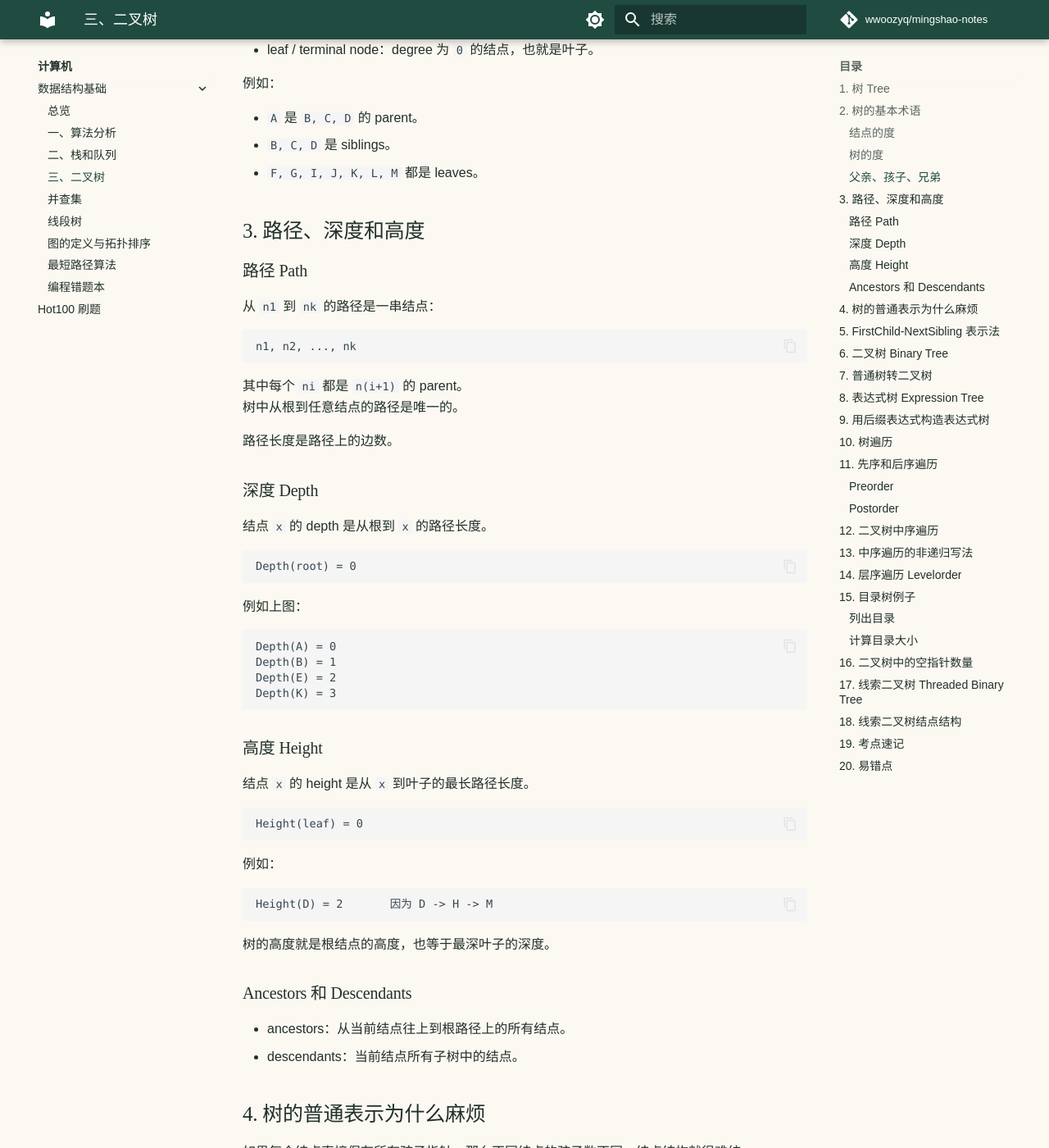
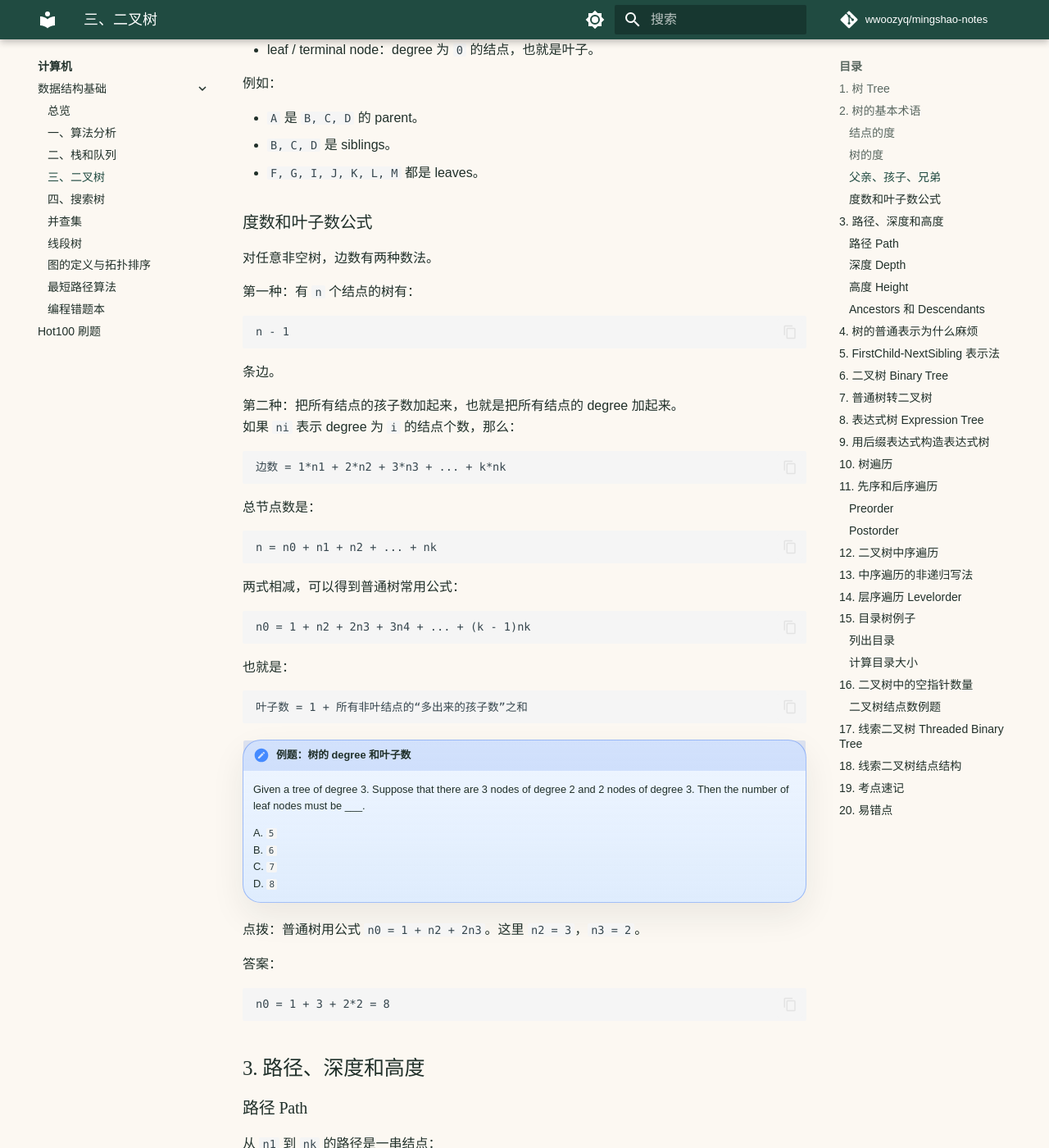
Before and after one commit to wwoozyq/mingshao-notes, an MkDocs documentation site: the page built from docs/computer/fds/binary-trees.md, in a window 1280 px wide and 1400 px high, scrolled down 1496 px. Shown: the whole window at 82% size. Built offline with MkDocs 1.6.1 and Material for MkDocs 9.7.7, drawn with Linux system fonts in a browser that asks for light colours; comment, search, counter and statistics services are not loaded; some of the changed text lies outside the part shown.

Commit message:
Add FDS search tree notes

````diff
--- a/docs/computer/fds/binary-trees.md
+++ b/docs/computer/fds/binary-trees.md
@@ -64,6 +64,60 @@ degree(tree) = 3
 - `A` 是 `B, C, D` 的 parent。
 - `B, C, D` 是 siblings。
 - `F, G, I, J, K, L, M` 都是 leaves。
+
+### 度数和叶子数公式
+
+对任意非空树，边数有两种数法。
+
+第一种：有 `n` 个结点的树有：
+
+```text
+n - 1
+```
+
+条边。
+
+第二种：把所有结点的孩子数加起来，也就是把所有结点的 degree 加起来。
+如果 `ni` 表示 degree 为 `i` 的结点个数，那么：
+
+```text
+边数 = 1*n1 + 2*n2 + 3*n3 + ... + k*nk
+```
+
+总节点数是：
+
+```text
+n = n0 + n1 + n2 + ... + nk
+```
+
+两式相减，可以得到普通树常用公式：
+
+```text
+n0 = 1 + n2 + 2n3 + 3n4 + ... + (k - 1)nk
+```
+
+也就是：
+
+```text
+叶子数 = 1 + 所有非叶结点的“多出来的孩子数”之和
+```
+
+!!! homework "例题：树的 degree 和叶子数"
+
+    Given a tree of degree 3. Suppose that there are 3 nodes of degree 2 and 2 nodes of degree 3. Then the number of leaf nodes must be ___.
+
+    A. `5`
+    B. `6`
+    C. `7`
+    D. `8`
+
+点拨：普通树用公式 `n0 = 1 + n2 + 2n3`。这里 `n2 = 3`，`n3 = 2`。
+
+答案：
+
+```text
+n0 = 1 + 3 + 2*2 = 8
+```
 
 ## 3. 路径、深度和高度
 
@@ -576,6 +630,27 @@ n - 1
 这说明普通二叉树里有很多空指针域。
 线索二叉树就是想利用这些空指针。
 
+### 二叉树结点数例题
+
+!!! homework "例题：二叉树是否存在"
+
+    There exists a binary tree with `2016` nodes in total, and with `16` nodes having only one child.
+
+    判断这句话是否正确。
+
+点拨：二叉树满足 `n0 = n2 + 1`，且 `n = n0 + n1 + n2`。已知 `n = 2016`，`n1 = 16`。
+
+答案：
+
+```text
+n0 = n2 + 1
+2016 = n0 + 16 + n2
+2016 = (n2 + 1) + 16 + n2
+1999 = 2n2
+```
+
+`n2 = 999.5` 不是整数，所以这样的二叉树不存在。原命题是 false。
+
 ## 17. 线索二叉树 Threaded Binary Tree
 
 线索二叉树把部分空指针替换成遍历意义上的前驱/后继指针。
--- a/mkdocs.yml
+++ b/mkdocs.yml
@@ -84,6 +84,7 @@ nav:
       - 一、算法分析: computer/fds/algorithm-analysis.md
       - 二、栈和队列: computer/fds/stack-queue.md
       - 三、二叉树: computer/fds/binary-trees.md
+      - 四、搜索树: computer/fds/search-tree.md
       - 并查集: computer/fds/union-find.md
       - 线段树: computer/fds/segment-tree.md
       - 图的定义与拓扑排序: computer/fds/graph-topological-sort.md
````
Also changed, not shown: docs/computer/fds/cs-fundamentals.md (+2 -1 lines), docs/computer/fds/search-tree.md (added, +596 -0 lines).
